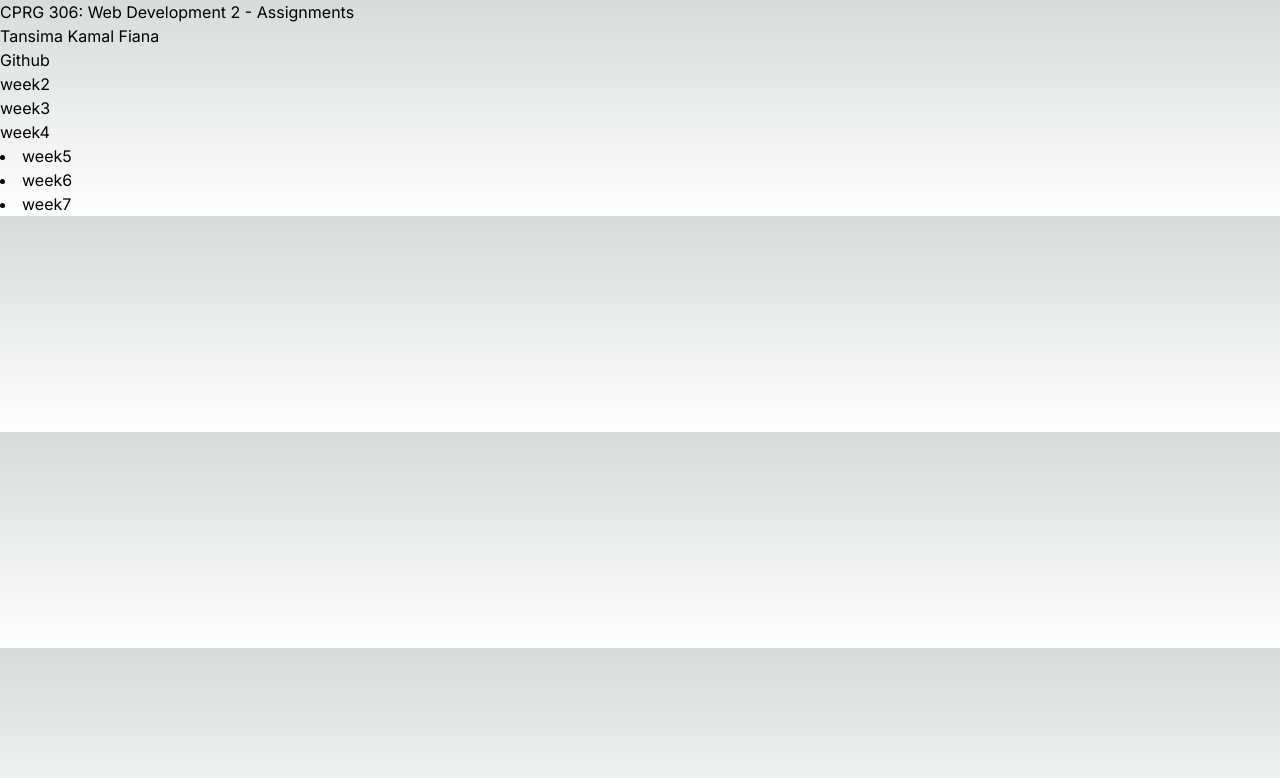
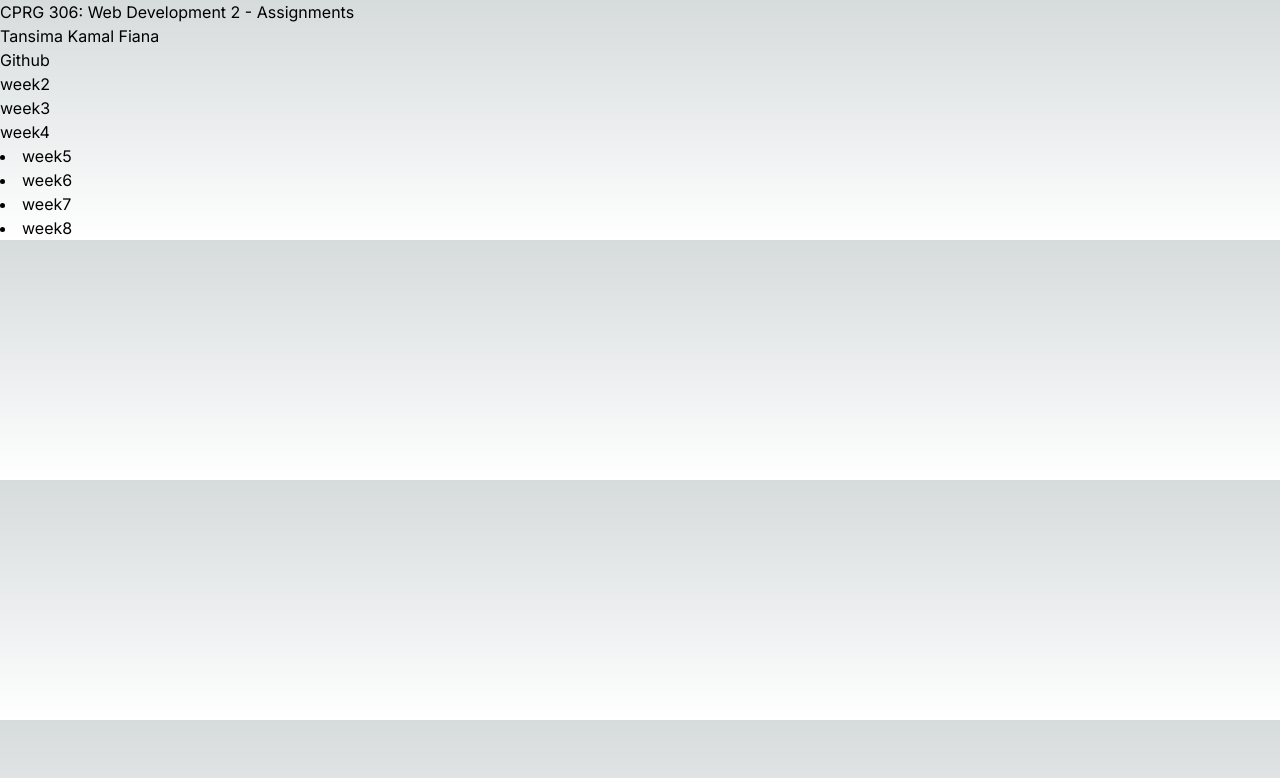
Before and after one commit to tansimafiana/cprg306-assignment, a Next.js app: page / in a window 1280 px wide. Shown: the top 778 px of the page. Built offline with nearby package versions, Linux system fonts and the light colour scheme.

Commit message:
Add week8

```diff
--- a/app/page.js
+++ b/app/page.js
@@ -29,7 +29,9 @@ const HomePage = () => {
   <li><Link href="/week6">week6</Link></li> {/* Add this line */}
   {/* Other links */}
   <li><Link href="/week7">week7</Link></li> {/* Add this line */}
+  <li><Link href="/week8">week8</Link></li> {/* Add this line */}
     </div>
+
   );
 };
 
--- a/package.json
+++ b/package.json
@@ -10,9 +10,13 @@
   },
   "dependencies": {
     "autoprefixer": "10.4.16",
+    "encoding": "^0.1.13",
     "eslint": "8.49.0",
     "eslint-config-next": "13.5.2",
+    "firebase": "^10.5.2",
+    "install": "^0.13.0",
     "next": "13.5.2",
+    "npm": "^10.2.3",
     "postcss": "8.4.30",
     "react": "18.2.0",
     "react-dom": "18.2.0",
```
Also changed, not shown: 1 other file (tests, documents, lock files or other folders).
